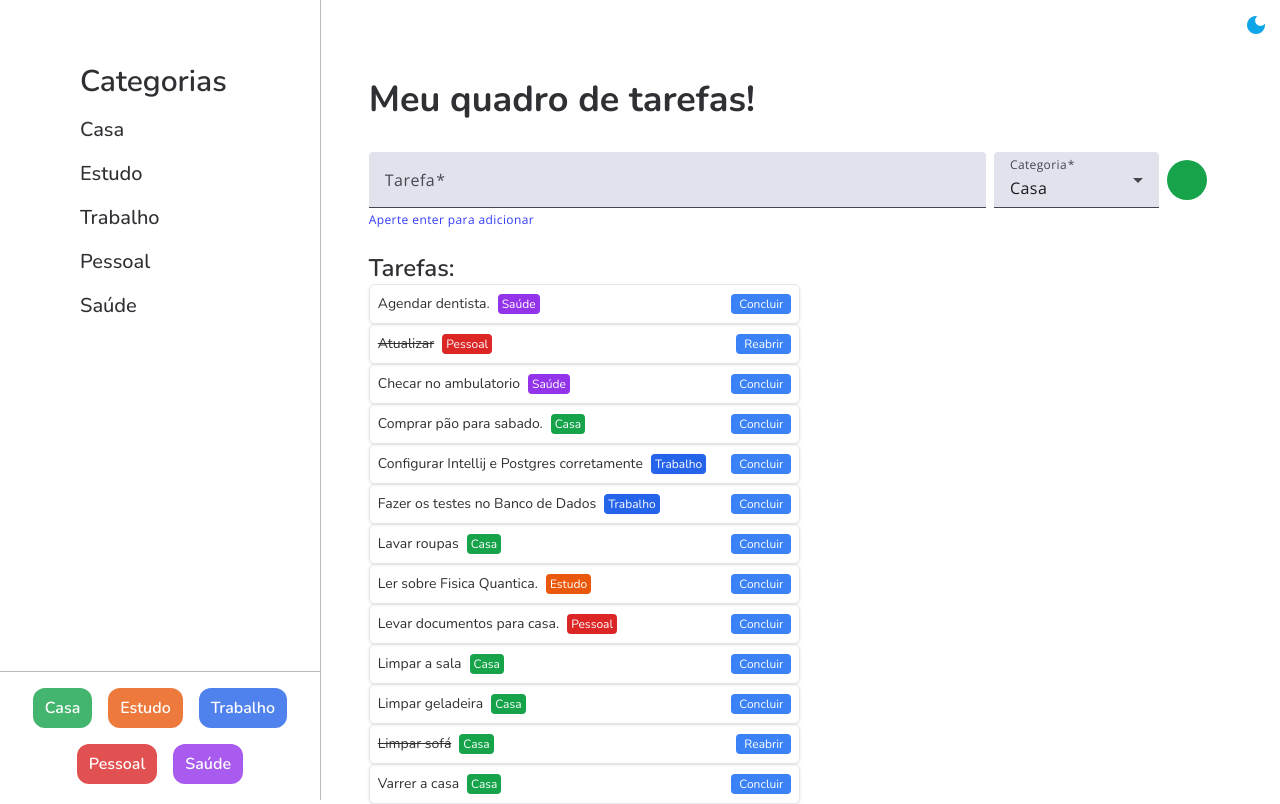
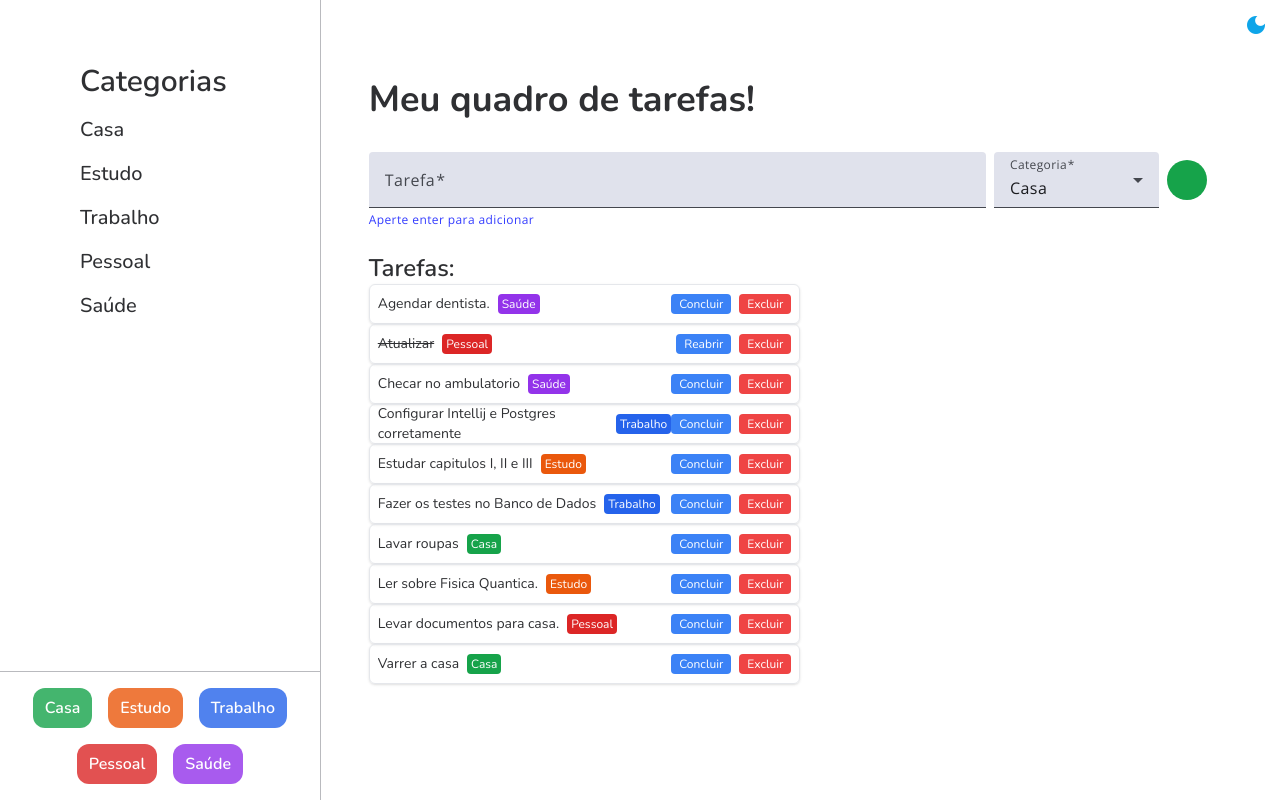
Before and after one commit to RobsonOliveiraSouza/todo-angular-project, an Angular app: page / in a window 1280 px wide. Built offline with nearby package versions, Linux system fonts and the light colour scheme; data requests are answered from the project's data file.

Commit message:
fifteen commit

```diff
--- a/db.json
+++ b/db.json
@@ -1,11 +1,5 @@
 {
   "tasks": [
-    {
-      "id": "e58f",
-      "title": "Comprar pão para sabado.",
-      "categoryId": "1",
-      "isCompleted": false
-    },
     {
       "id": "af67",
       "title": "Ler sobre Fisica Quantica.",
@@ -61,21 +55,9 @@
       "isCompleted": true
     },
     {
-      "id": "f277",
-      "title": "Limpar a sala",
-      "categoryId": "1",
-      "isCompleted": false
-    },
-    {
-      "id": "f004",
-      "title": "Limpar sofá",
-      "categoryId": "1",
-      "isCompleted": true
-    },
-    {
-      "id": "8937",
-      "title": "Limpar geladeira",
-      "categoryId": "1",
+      "id": "fee3",
+      "title": "Estudar capitulos I, II e III",
+      "categoryId": "2",
       "isCompleted": false
     }
   ],
--- a/src/app/feature/task/view/task/task.component.ts
+++ b/src/app/feature/task/view/task/task.component.ts
@@ -35,10 +35,17 @@ const MODULES = [CommonModule];
                             </span>
                         </div>
 
+                        <div class="flex gap-2">
                             <button (click)="toggleTaskStatus(task)" class="px-2 py-0.5 bg-blue-500 text-white rounded text-xs">
                             {{ task.isCompleted ? 'Reabrir' : 'Concluir' }}
                             </button>
+
+                            <button (click)="deleteTask(task.id)" class="px-2 py-0.5 bg-red-500 text-white rounded text-xs">
+                            Excluir
+                            </button>
+                        </div>
                     </li>
+
                 }
                 </ul>
 
@@ -83,4 +90,10 @@ export class TaskComponent {
         const categoryMapValue = this.categoryMap();
         return categoryMapValue[task.categoryId]?.name ?? 'Desconhecida';
     }
+
+    deleteTask(taskId: string): void {
+        if (confirm('Tem certeza que deseja excluir esta tarefa?')) {
+          this.taskService.deleteTask(taskId).subscribe();
         }
+      }
+}
```
Lines whose indentation alone changed are shown as unchanged.
